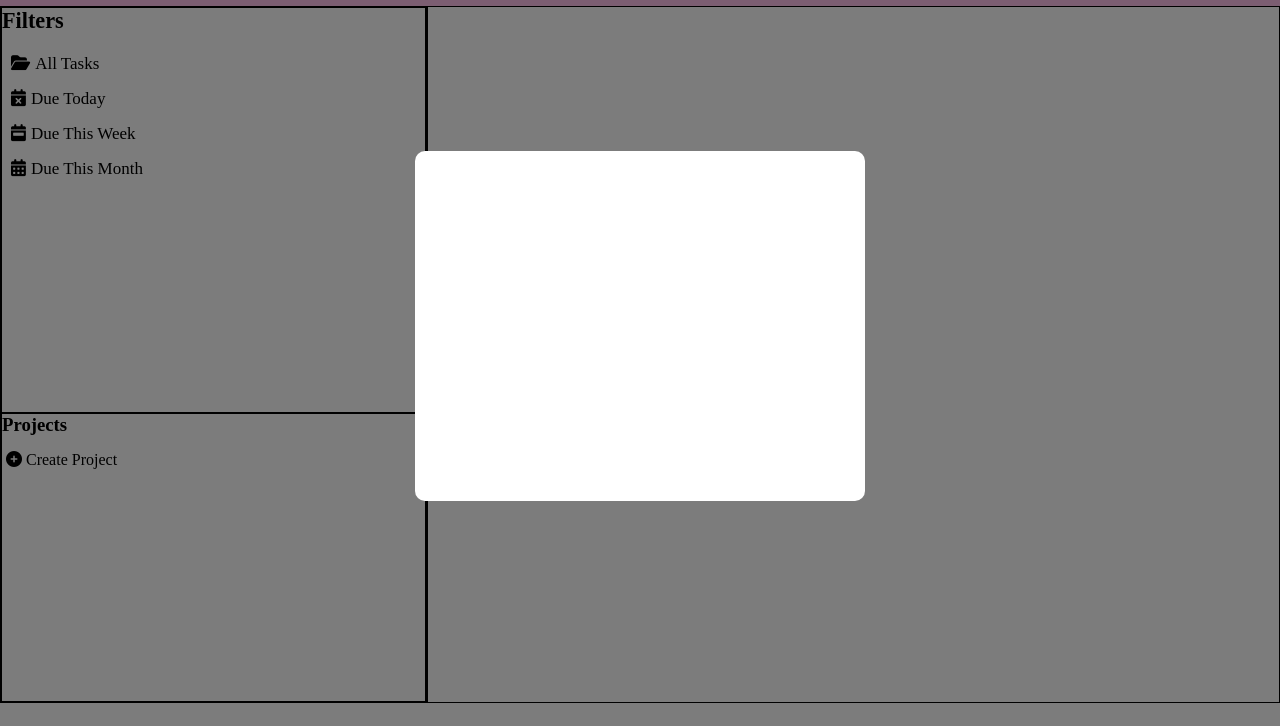
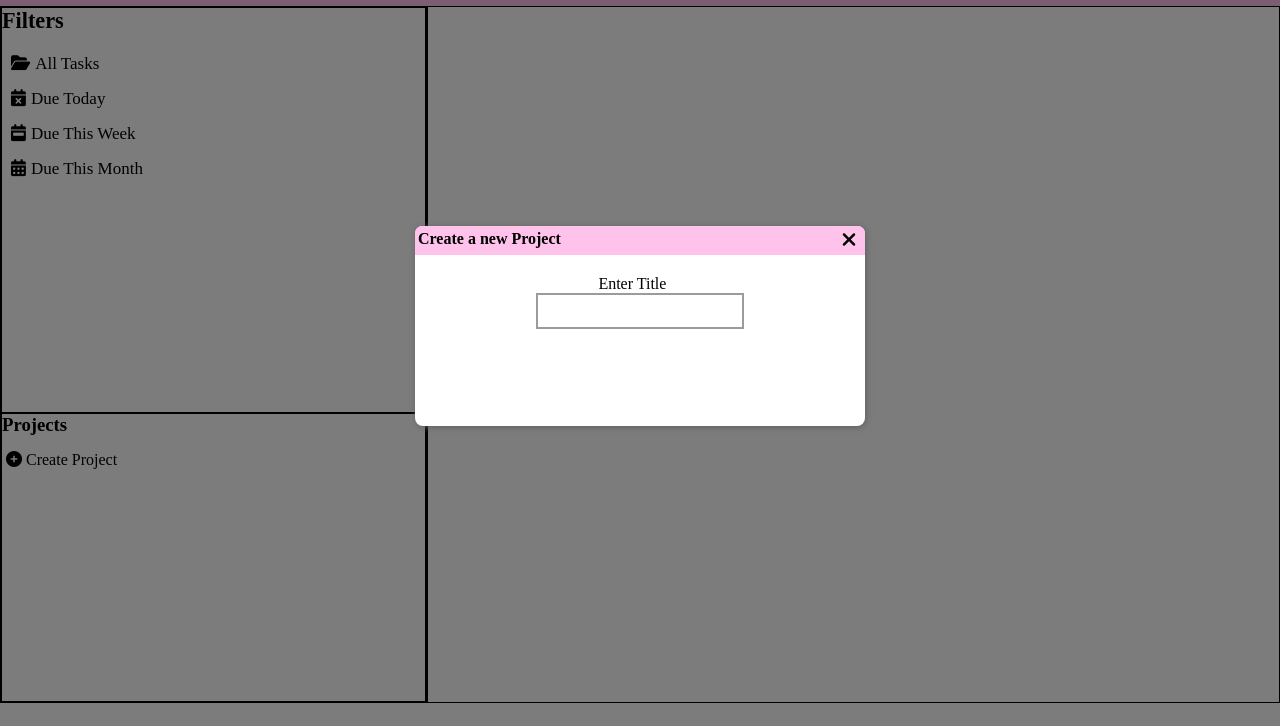
Before and after one commit to Swai15/Todo-List, a website built with webpack: page dist/index.html in a window 1280 px wide. Both pictures are taken after a click on the element "Create Project". Shown: the part 74-800 px from the top of the page. Built offline with Linux system fonts and the light colour scheme.

Commit message:
Project modal close

```diff
--- a/src/index.js
+++ b/src/index.js
@@ -1,5 +1,21 @@
-import createModal from "./modalPopup";
+import createModal,{ closeModal } from "./modalPopup";
+
 
 createModal()
+closeModal()
 
 console.log("Working");
+
+// const closeProjectModal = document.getElementById("close-projectModal")
+// const modalContainer = document.querySelector(".project-modalContainer")
+// console.log("yes");
+
+
+// function closeModal() {
+//   closeProjectModal.addEventListener("click",() => {
+//     console.log("close working");
+//     modalContainer.style.visibility = "hidden"
+//   })
+// }
+
+// closeModal()
--- a/src/modalPopup.js
+++ b/src/modalPopup.js
@@ -2,6 +2,8 @@
 
 const openProjectModal = document.querySelector(".create-project")
 const modalContainer = document.querySelector(".project-modalContainer")
+const titleValue = document.getElementById(".project-title")
+const closeProjectModal = document.getElementById("close-projectModal")
 
 
 export default function createModal() {
@@ -9,3 +11,10 @@ export default function createModal() {
     modalContainer.style.visibility = "visible"
   })
 }
+
+export function closeModal() {
+  closeProjectModal.addEventListener("click",() => {
+    console.log("close working");
+    modalContainer.style.visibility = "hidden"
+  })
+}
--- a/src/style.css
+++ b/src/style.css
@@ -1,6 +1,7 @@
 :root {
   --header-height: 80px;
   --transition: 0.15s all linear;
+  --header-color: rgb(255, 194, 235);
 }
 
 * {
@@ -10,7 +11,7 @@
 .header {
   height: var(--header-height);
   width: 100vw;
-  background-color: rgb(255, 194, 235);
+  background-color: var(--header-color);
   display: grid;
   align-items: center;
   padding-left: 10px;
@@ -92,11 +93,59 @@
 }
 
 .project-modal {
-  height: 350px;
+  height: 200px;
   width: 450px;
   background-color: white;
   display: grid;
-  align-items: center;
+  box-shadow: 1px 1px 6px rgb(95, 95, 95);
+  border-radius: 8px;
+  grid-template-rows: 1fr 6fr;
+}
+
+.project-modalHeader {
+  background-color: var(--header-color);
+  display: grid;
+  grid-template-columns: 1fr 1fr;
+  align-content: center;
+  padding-left: 3px;
+  border-radius: 7px 7px 0 0;
+}
+
+.project-modalHeader i {
+  cursor: pointer;
+  font-size: 20px;
+  margin-left: 200px;
+  transition: var(--transition);
+}
+
+.project-modalHeader i:hover {
+  transform: scale(1.1);
+}
+
+.project-modalHeader h4 {}
+
+.project-modalBody {
+  display: grid;
   justify-content: center;
-  border-radius: 10px;
+  margin-top: 20px;
 }
+
+.project-modalBody label {
+  margin-left: 30%;
+  cursor: pointer;
+}
+
+.project-modalBody input {
+  width: 200px;
+  height: 30px;
+  border: 2px solid rgb(155, 155, 155);
+
+}
+
+.project-modalBody input:focus {
+  outline: none;
+  border: 2px solid rgb(81, 123, 143);
+  box-shadow: 1px 1px 4px rgba(0, 0, 0, 0.445);
+}
+
+.project-modalBody button {}
```
Also changed, not shown: dist/index.html, dist/main.bundle.js.
